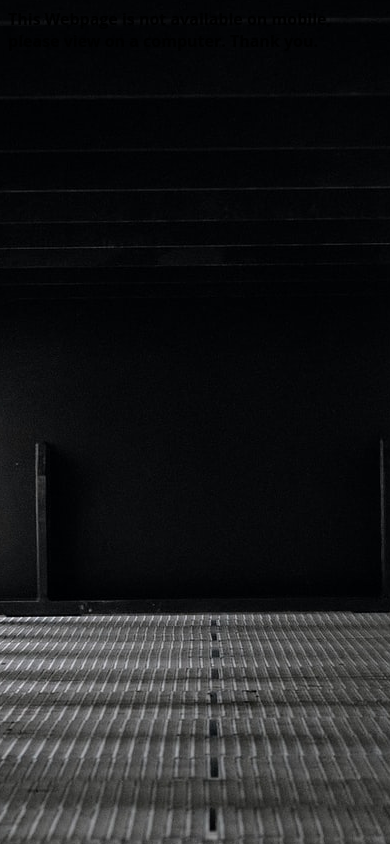
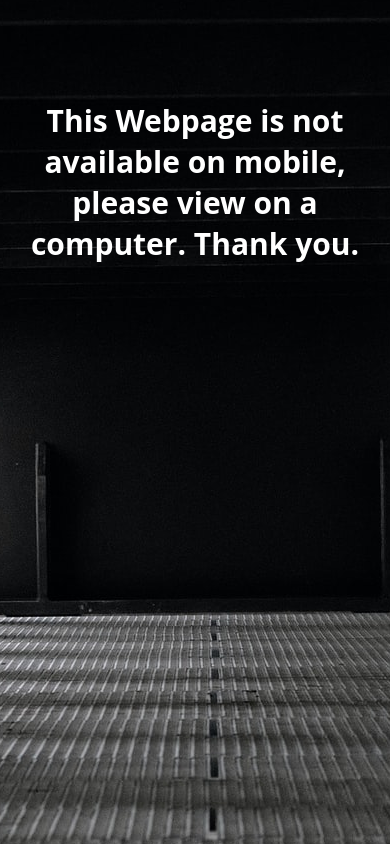
Before and after one commit to jacob-studer/Jacob-Studer-Portfolio, a plain HTML site: page public/html/error.html in a window 390 px wide. Drawn offline with Linux system fonts and the light colour scheme.

Commit message:
mobile fix 4 or 5? Last one i swear

```diff
--- a/public/html/error.html
+++ b/public/html/error.html
@@ -14,7 +14,7 @@
 <body>
 
     <main>
-    <h4>This Webpage is not available on mobile, please view on a computer. Thank you.</h4>
+    <h1>This Webpage is not available on mobile, please view on a computer. Thank you.</h4>
     </main>
 
 </body>
```
